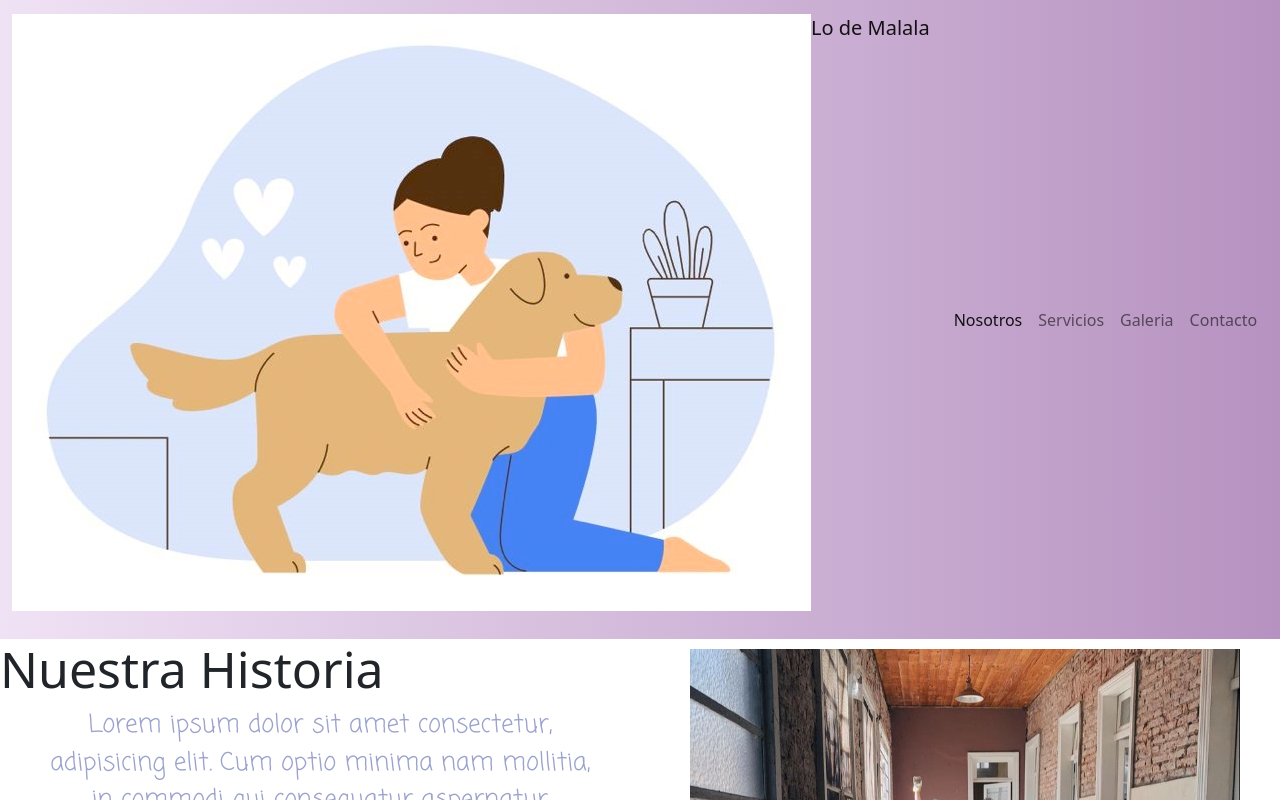
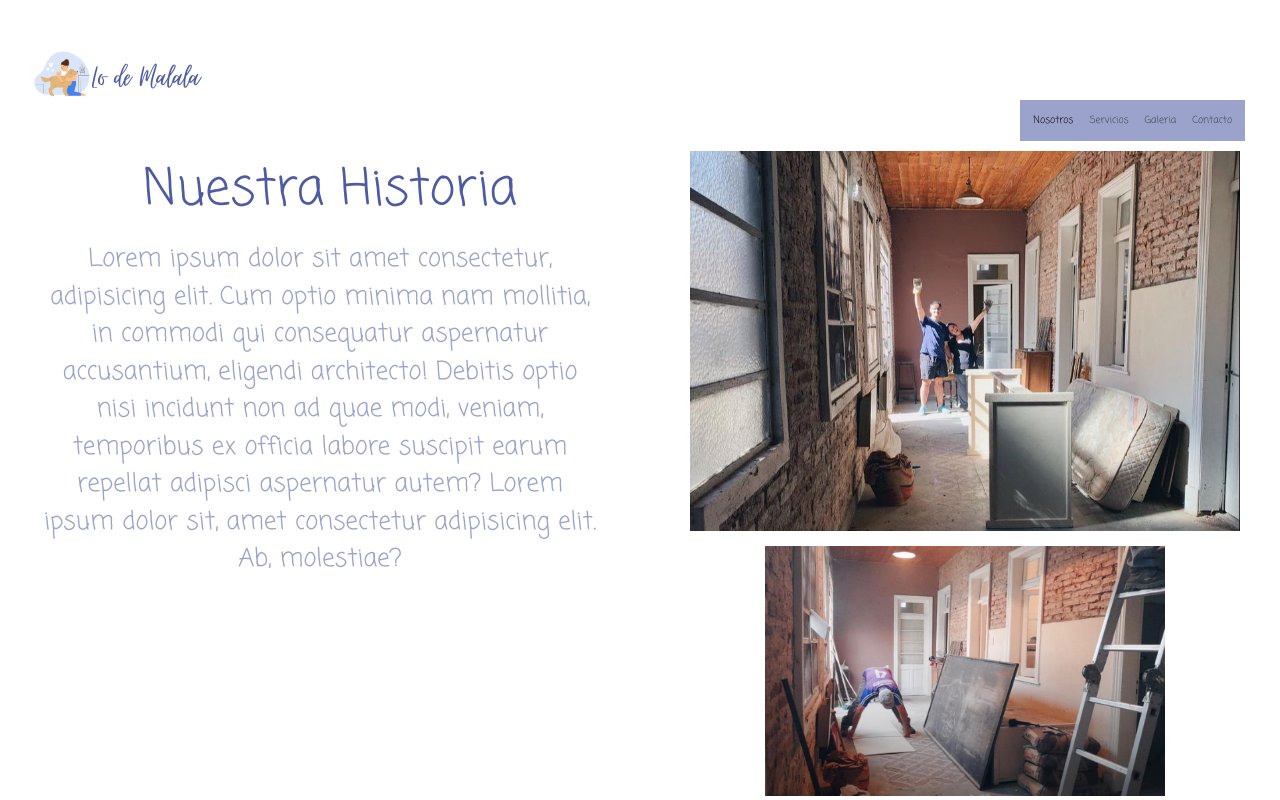
Before and after one commit to guadalupeginaca/lodemalala, a plain HTML site: page Paginas/nosotros.html in a window 1280 px wide. Shown: the top 800 px of the page. Drawn offline with Linux system fonts and the light colour scheme; a web font is replaced by a local one.

Commit message:
edite estilos para que sea igual al de main

```diff
--- a/Estilos/estilos.css
+++ b/Estilos/estilos.css
@@ -13,12 +13,6 @@
 
 @font-face { font-family: Virtual; src: url('../Fuentes/Virtual-Regular.ttf'); }
 /* agregue linear-gradient al background del encabezado en todas las paginas */
-.encabezado{
-    /* justify-content: space-between;
-    z-index: 700; */
-    background: linear-gradient(to right, rgb(240, 226, 245), rgb(182, 146, 192));
-}
-
 
 .encabezadoLogo{
     display: flex;
@@ -26,19 +20,19 @@
     padding-bottom: 15px;
 }
 
-.imagenLogo{
+#imagenLogo{
     width: 60px;
     height: 50px;
-    position: relative;
+    /* position: relative;
     top: 40px;
-    margin: 0px 0px 0px 35px;
+    margin: 0px 0px 0px 35px; */
 }
 
 .navbar-toggler{
     margin: 0px 20px 0px 0px;
 }
 
-.tituloPrincipal{
+.navbar-brand{
     color: rgb(78, 90, 162);
     font-size: 40px;
     font-family: 'Virtual';
@@ -47,27 +41,28 @@
     margin: 30px 20px 10px 20px;
 }
 
-/* .imagenLogo{
+.imagenLogo{
     width: 90px;
     height: 80px;
     position: relative;
     top: 40px;
     margin: 0px 0px 0px 35px;
-} */
+}
 
-.encabezadoMenu{
+.navbar-nav{
     position: absolute;
     right: 35px;
     top: 100px;
     padding: 5px;
     font-size: 10px;
     font-family: 'Coming Soon', cursive;
-    /* background-color: rgb(155, 162, 203); */
+    background-color: rgb(155, 162, 203);
+    z-index: 7000;
 }
 
-.encabezadoMenulista li{
+/* .encabezadoMenulista li{
     display: inline;
-}
+} */
 
 /* Index
 Le agregue flexbox al index y solucione el espacio en blanco que quedaba a la derecha*/
@@ -126,7 +121,7 @@
     grid-area:"tituloyparrafo";
 }
 
-#mainTitulo{
+.mainTitulo{
     font-size: 30px;
     font-family: 'Coming Soon', cursive;
     color: rgb(78, 90, 162);
```
